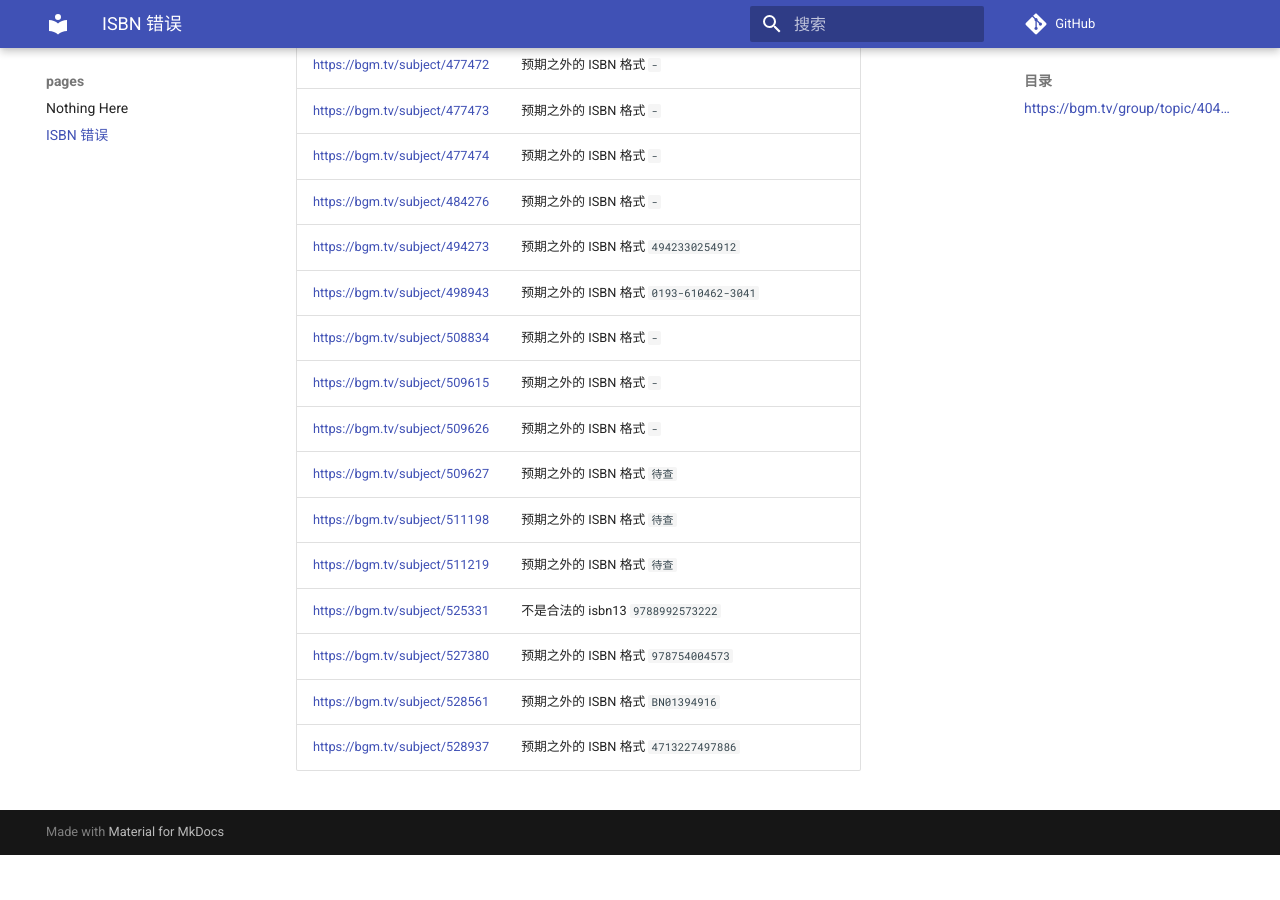
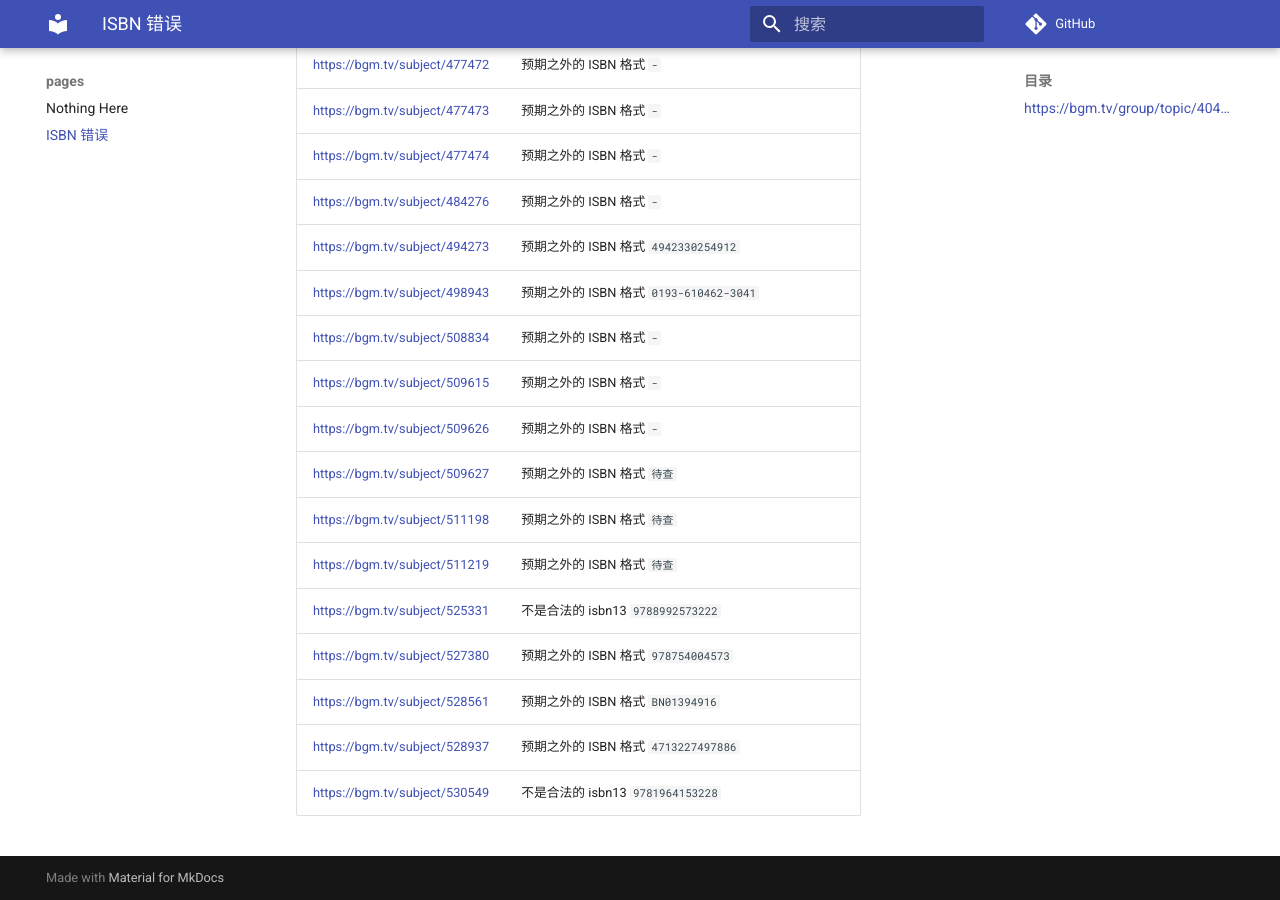
Before and after one commit to trim21/bangumi-pages, an MkDocs documentation site: the page built from docs/isbn.md, in a window 1280 px wide and 900 px high, scrolled down 5368 px. Built offline with MkDocs 1.6.1 and Material for MkDocs 9.7.7, drawn with Linux system fonts in a browser that asks for light colours; comment, search, counter and statistics services are not loaded; before the commit the page ends 6223 px from its top, so only the background shows below that; part of the change alters nothing that is shown.

Commit message:
update isbn.md

```diff
--- a/docs/isbn.md
+++ b/docs/isbn.md
@@ -1,7 +1,7 @@
 # ISBN 错误
 ## <https://bgm.tv/group/topic/404801>
 
-total 128
+total 129
 
 | url | error |
 | --- |  ---  |
@@ -133,3 +133,4 @@ total 128
 | <https://bgm.tv/subject/527380> | 预期之外的 ISBN 格式 `978754004573` |
 | <https://bgm.tv/subject/528561> | 预期之外的 ISBN 格式 `BN01394916` |
 | <https://bgm.tv/subject/528937> | 预期之外的 ISBN 格式 `4713227497886` |
+| <https://bgm.tv/subject/530549> | 不是合法的 isbn13 <code>9781964153228</code> |
```
